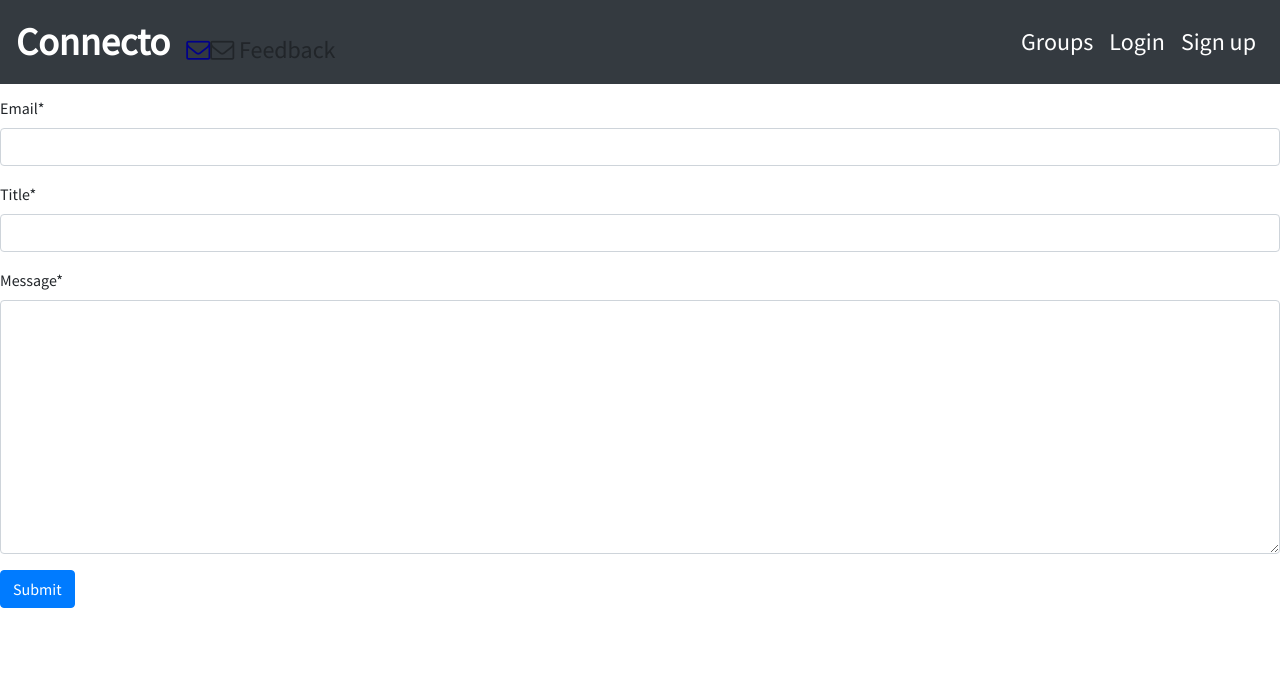
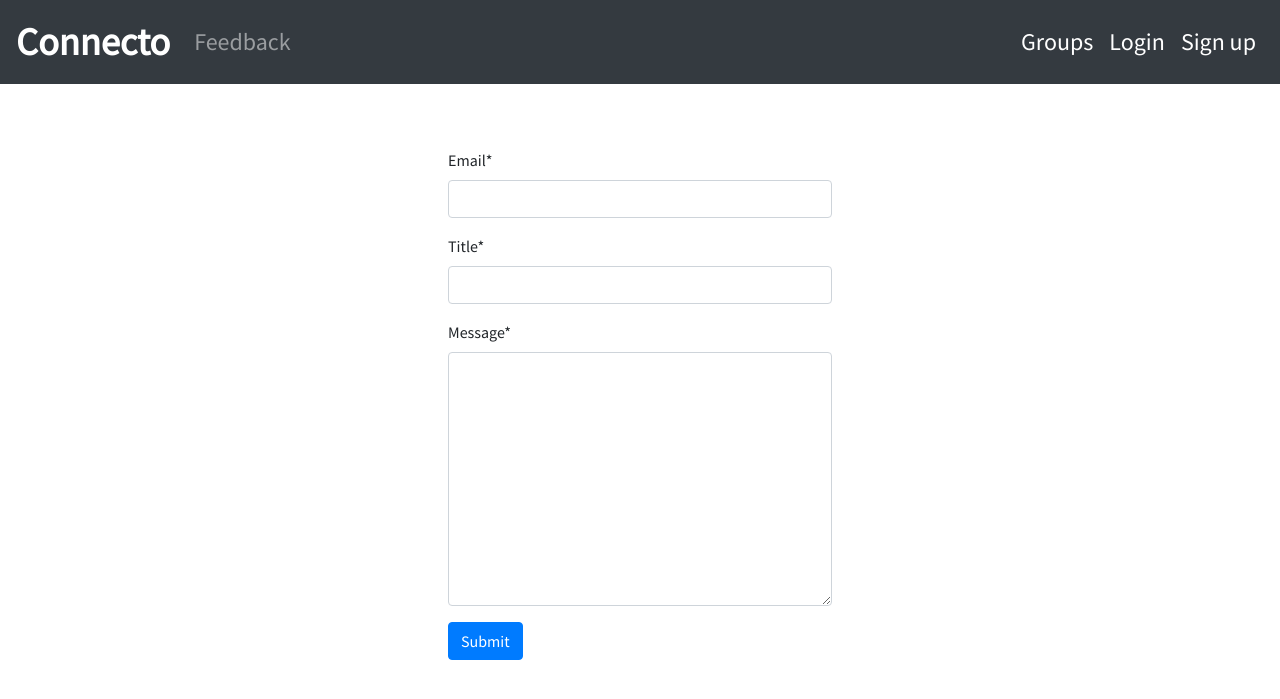
Before and after one commit to PratibhaShrivastav/Social-Network, a Django app: page /accounts/ in a window 1280 px wide. Shown: the top 699 px of the page. Run offline with Django 3.2, Linux system fonts and the light colour scheme; some libraries are stand-ins or nearby versions.

Commit message:
minor css fixes

```diff
--- a/accounts/templates/Contact/contact_form.html
+++ b/accounts/templates/Contact/contact_form.html
@@ -2,7 +2,7 @@
 {% load crispy_forms_tags %}
 
 {% block content %}
-<div class="contactform">
+<div class="profileform">
     <form method="POST" enctype="multipart/form-data">
         {% csrf_token %}
         {{form|crispy}}
--- a/templates/base.html
+++ b/templates/base.html
@@ -37,11 +37,7 @@
   <div class="collapse navbar-collapse" id="navbarSupportedContent">
     <ul class="navbar-nav mr-auto">
       <li class="nav-item">
-        <a class="nav-link" href="#">
-          <a href="{% url 'accounts:contactus' %}">
-          <i class="fa fa-envelope-o">
-            </a>
-          </i>
+        <a class="nav-link" href="{% url 'accounts:contactus' %}">
           Feedback
         </a>
       </li>
```
Also changed, not shown: db.sqlite3.
